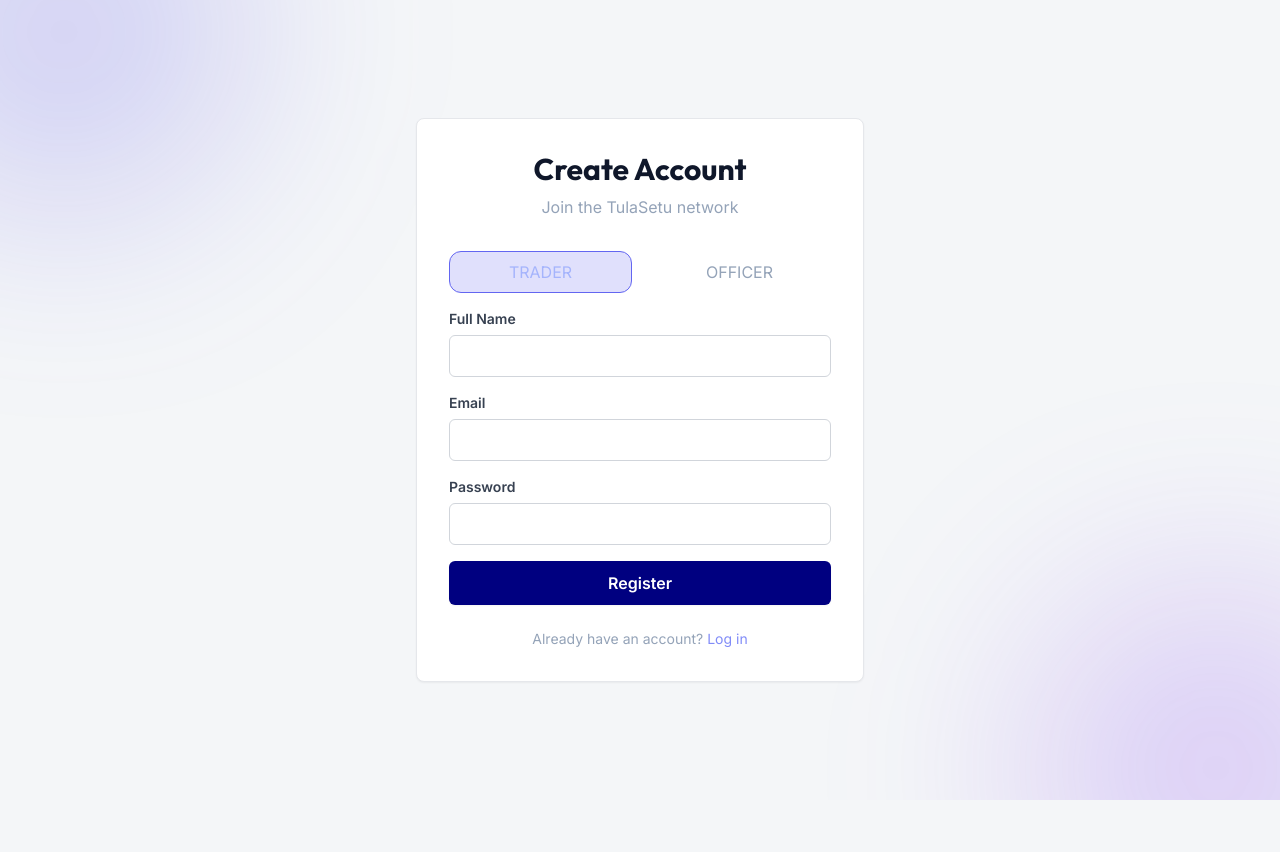
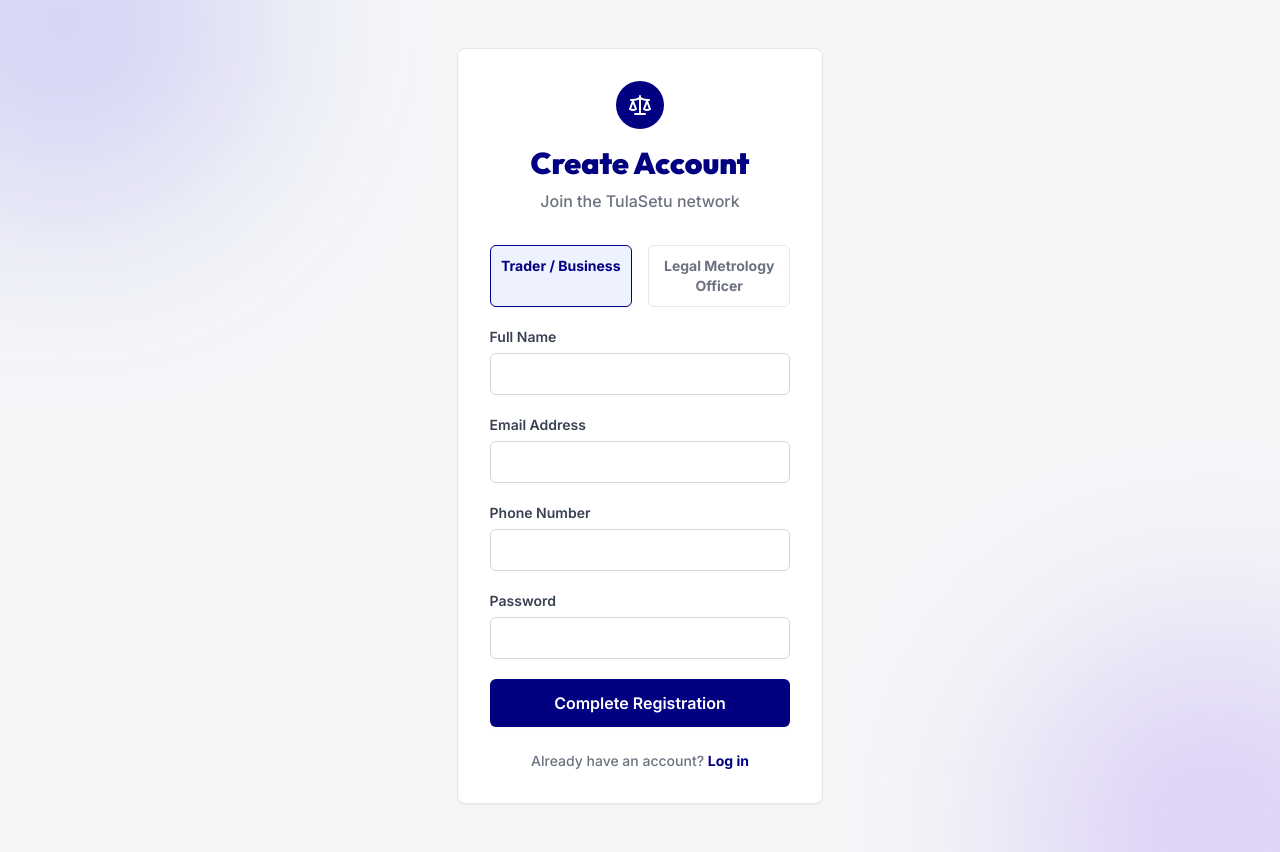
Before and after one commit to Aryanlohri/TULASETU, a Next.js app in the folder frontend/: page /register in a window 1280 px wide. Before the commit the page ends 800 px from the top, so only its background shows below. Built offline with nearby package versions, Linux system fonts and the light colour scheme; no server answers.

Commit message:
fix(auth): resolve registration payload mapping, parse DRF errors, and update auth UI

```diff
--- a/frontend/src/app/(auth)/login/page.js
+++ b/frontend/src/app/(auth)/login/page.js
@@ -5,6 +5,7 @@ import { useAuth } from '@/hooks/useAuth';
 import Button from '@/components/ui/Button';
 import Input from '@/components/ui/Input';
 import Card from '@/components/ui/Card';
+import { ShieldCheck } from 'lucide-react';
 
 export default function Login() {
   const [email, setEmail] = useState('');
@@ -20,19 +21,26 @@ export default function Login() {
   };
 
   return (
-    <Card className="w-full max-w-md p-8">
-      <div className="text-center mb-8">
-        <h1 className="text-3xl font-heading font-bold mb-2">Welcome Back</h1>
-        <p className="text-slate-400">Sign in to your TulaSetu account</p>
-      </div>
-      <form onSubmit={handleSubmit} className="space-y-4">
-        <Input label="Email" type="email" value={email} onChange={(e) => setEmail(e.target.value)} required />
-        <Input label="Password" type="password" value={password} onChange={(e) => setPassword(e.target.value)} required />
-        <Button type="submit" variant="primary" className="w-full mt-4" loading={loading}>Sign In</Button>
-      </form>
-      <p className="text-center mt-6 text-sm text-slate-400">
-        Don't have an account? <Link href="/register" className="text-indigo-400 hover:underline">Register here</Link>
-      </p>
-    </Card>
+    <div className="min-h-screen flex items-center justify-center bg-govbg py-12 px-4 sm:px-6 lg:px-8">
+      <Card className="w-full max-w-md p-8 shadow-md">
+        <div className="text-center mb-8 flex flex-col items-center">
+          <div className="w-12 h-12 bg-primary-900 rounded-full flex items-center justify-center text-white mb-4">
+            <ShieldCheck className="w-6 h-6" />
+          </div>
+          <h1 className="text-3xl font-heading font-black text-primary-900 mb-2">Welcome Back</h1>
+          <p className="text-gray-500 font-medium">Sign in to your TulaSetu account</p>
+        </div>
+
+        <form onSubmit={handleSubmit} className="space-y-5">
+          <Input label="Email Address" type="email" value={email} onChange={(e) => setEmail(e.target.value)} required />
+          <Input label="Password" type="password" value={password} onChange={(e) => setPassword(e.target.value)} required />
+          <Button type="submit" variant="primary" className="w-full mt-2 py-3" loading={loading}>Sign In to Portal</Button>
+        </form>
+
+        <p className="text-center mt-6 text-sm text-gray-500 font-medium">
+          Don't have an account? <Link href="/register" className="text-primary-900 font-bold hover:underline">Register here</Link>
+        </p>
+      </Card>
+    </div>
   );
 }
--- a/frontend/src/app/(auth)/register/page.js
+++ b/frontend/src/app/(auth)/register/page.js
@@ -7,12 +7,13 @@ import Button from '@/components/ui/Button';
 import Input from '@/components/ui/Input';
 import Card from '@/components/ui/Card';
 import toast from 'react-hot-toast';
+import { Scale } from 'lucide-react';
 
 export default function Register() {
   const router = useRouter();
   const [loading, setLoading] = useState(false);
   const [formData, setFormData] = useState({
-    name: '', email: '', password: '', role: 'TRADER'
+    full_name: '', email: '', password: '', role: 'TRADER', phone: ''
   });
 
   const handleSubmit = async (e) => {
@@ -23,36 +24,57 @@ export default function Register() {
       toast.success('Registration successful! Please login.');
       router.push('/login');
     } catch (err) {
-      toast.error(err.response?.data?.message || 'Registration failed');
+      if (err.response?.data && typeof err.response.data === 'object' && !err.response.data.message && !err.response.data.error) {
+        // Parse DRF validation errors e.g. {"email": ["user with this email already exists."]}
+        const firstErrorKey = Object.keys(err.response.data)[0];
+        const firstErrorMessage = err.response.data[firstErrorKey][0];
+        toast.error(`${firstErrorKey}: ${firstErrorMessage}`);
+      } else {
+        toast.error(err.response?.data?.error || err.response?.data?.message || 'Registration failed. Check your inputs.');
+      }
     } finally {
       setLoading(false);
     }
   };
 
+  const roles = [
+    { id: 'TRADER', label: 'Trader / Business' },
+    { id: 'LMO', label: 'Legal Metrology Officer' }
+  ];
+
   return (
+    <div className="min-h-screen flex items-center justify-center bg-govbg py-12 px-4 sm:px-6 lg:px-8">
       <Card className="w-full max-w-md p-8">
-      <div className="text-center mb-8">
-        <h1 className="text-3xl font-heading font-bold mb-2">Create Account</h1>
-        <p className="text-slate-400">Join the TulaSetu network</p>
+        <div className="text-center mb-8 flex flex-col items-center">
+          <div className="w-12 h-12 bg-primary-900 rounded-full flex items-center justify-center text-white mb-4">
+            <Scale className="w-6 h-6" />
           </div>
-      <form onSubmit={handleSubmit} className="space-y-4">
-        <div className="flex gap-4 mb-4">
-          {['TRADER', 'OFFICER'].map(r => (
-            <div key={r} onClick={() => setFormData({...formData, role: r})}
-              className={`flex-1 text-center py-2 rounded-xl cursor-pointer border ${formData.role === r ? 'border-indigo-500 bg-indigo-500/20 text-indigo-300' : 'border-white/10 glass text-slate-400'}`}>
-              {r}
+          <h1 className="text-3xl font-heading font-black text-primary-900 mb-2">Create Account</h1>
+          <p className="text-gray-500 font-medium">Join the TulaSetu network</p>
+        </div>
+
+        <form onSubmit={handleSubmit} className="space-y-5">
+          <div className="flex gap-4 mb-2">
+            {roles.map(r => (
+              <div key={r.id} onClick={() => setFormData({...formData, role: r.id})}
+                className={`flex-1 text-center py-2.5 rounded-md cursor-pointer border text-sm font-bold transition-all ${formData.role === r.id ? 'border-primary-900 bg-primary-50 text-primary-900 shadow-sm' : 'border-gray-200 bg-white text-gray-500 hover:bg-gray-50'}`}>
+                {r.label}
               </div>
             ))}
           </div>
-        <Input label="Full Name" value={formData.name} onChange={(e) => setFormData({...formData, name: e.target.value})} required />
-        <Input label="Email" type="email" value={formData.email} onChange={(e) => setFormData({...formData, email: e.target.value})} required />
+
+          <Input label="Full Name" value={formData.full_name} onChange={(e) => setFormData({...formData, full_name: e.target.value})} required />
+          <Input label="Email Address" type="email" value={formData.email} onChange={(e) => setFormData({...formData, email: e.target.value})} required />
+          <Input label="Phone Number" type="tel" value={formData.phone} onChange={(e) => setFormData({...formData, phone: e.target.value})} />
           <Input label="Password" type="password" value={formData.password} onChange={(e) => setFormData({...formData, password: e.target.value})} required />
 
-        <Button type="submit" variant="primary" className="w-full mt-4" loading={loading}>Register</Button>
+          <Button type="submit" variant="primary" className="w-full mt-2 py-3" loading={loading}>Complete Registration</Button>
         </form>
-      <p className="text-center mt-6 text-sm text-slate-400">
-        Already have an account? <Link href="/login" className="text-indigo-400 hover:underline">Log in</Link>
+
+        <p className="text-center mt-6 text-sm text-gray-500 font-medium">
+          Already have an account? <Link href="/login" className="text-primary-900 font-bold hover:underline">Log in</Link>
         </p>
       </Card>
+    </div>
   );
 }
--- a/frontend/src/hooks/useAuth.js
+++ b/frontend/src/hooks/useAuth.js
@@ -38,7 +38,13 @@ export function useAuth(requireAuth = false) {
       router.push(`/${role.toLowerCase()}`);
       return true;
     } catch (error) {
-      toast.error(error.response?.data?.message || 'Login failed');
+      if (error.response?.data && typeof error.response.data === 'object' && !error.response.data.message && !error.response.data.error) {
+        const firstErrorKey = Object.keys(error.response.data)[0];
+        const firstErrorMessage = error.response.data[firstErrorKey][0];
+        toast.error(`${firstErrorKey}: ${firstErrorMessage}`);
+      } else {
+        toast.error(error.response?.data?.message || error.response?.data?.error || 'Login failed');
+      }
       return false;
     }
   };
```
Lines whose indentation alone changed are shown as unchanged.
